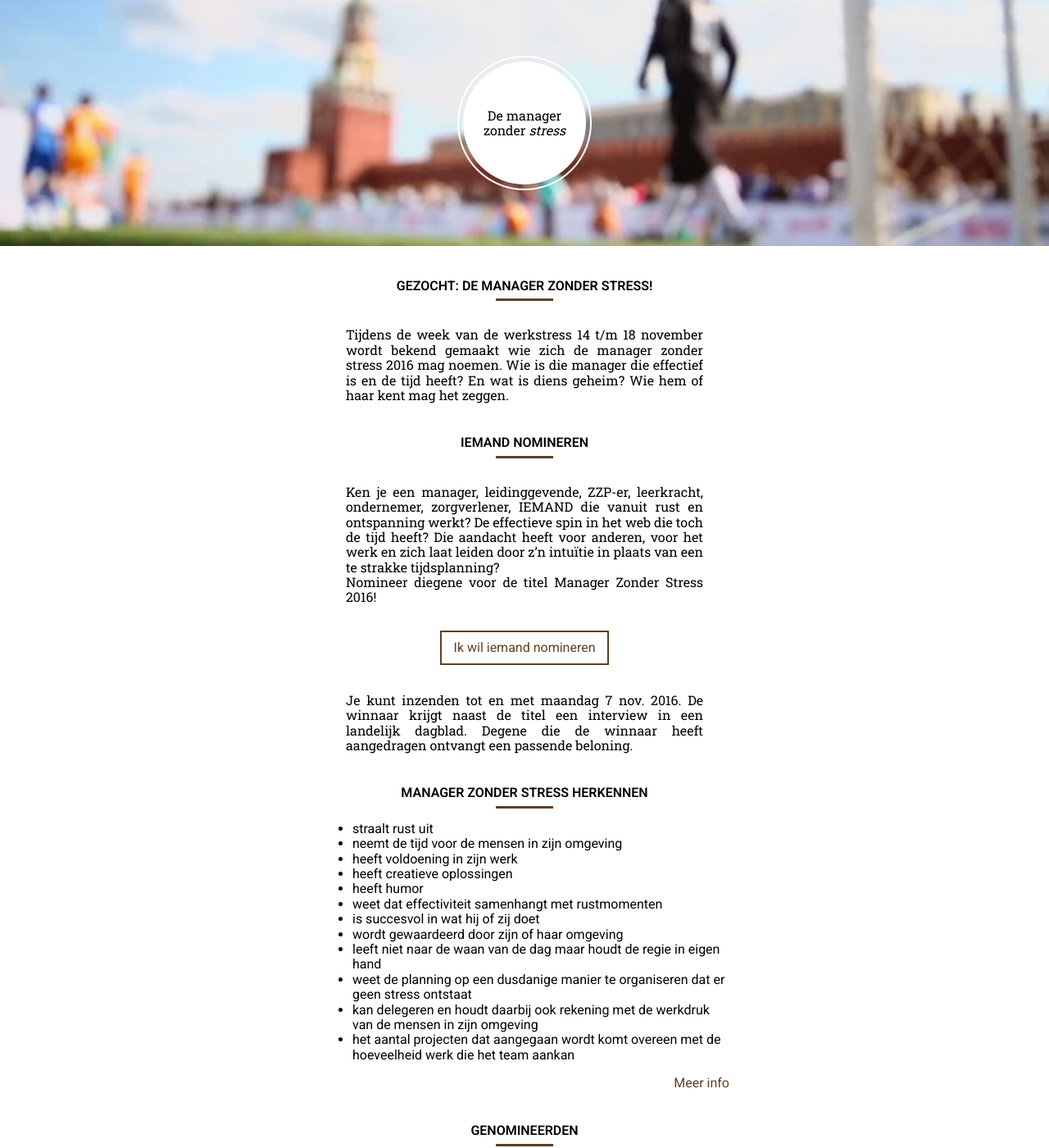
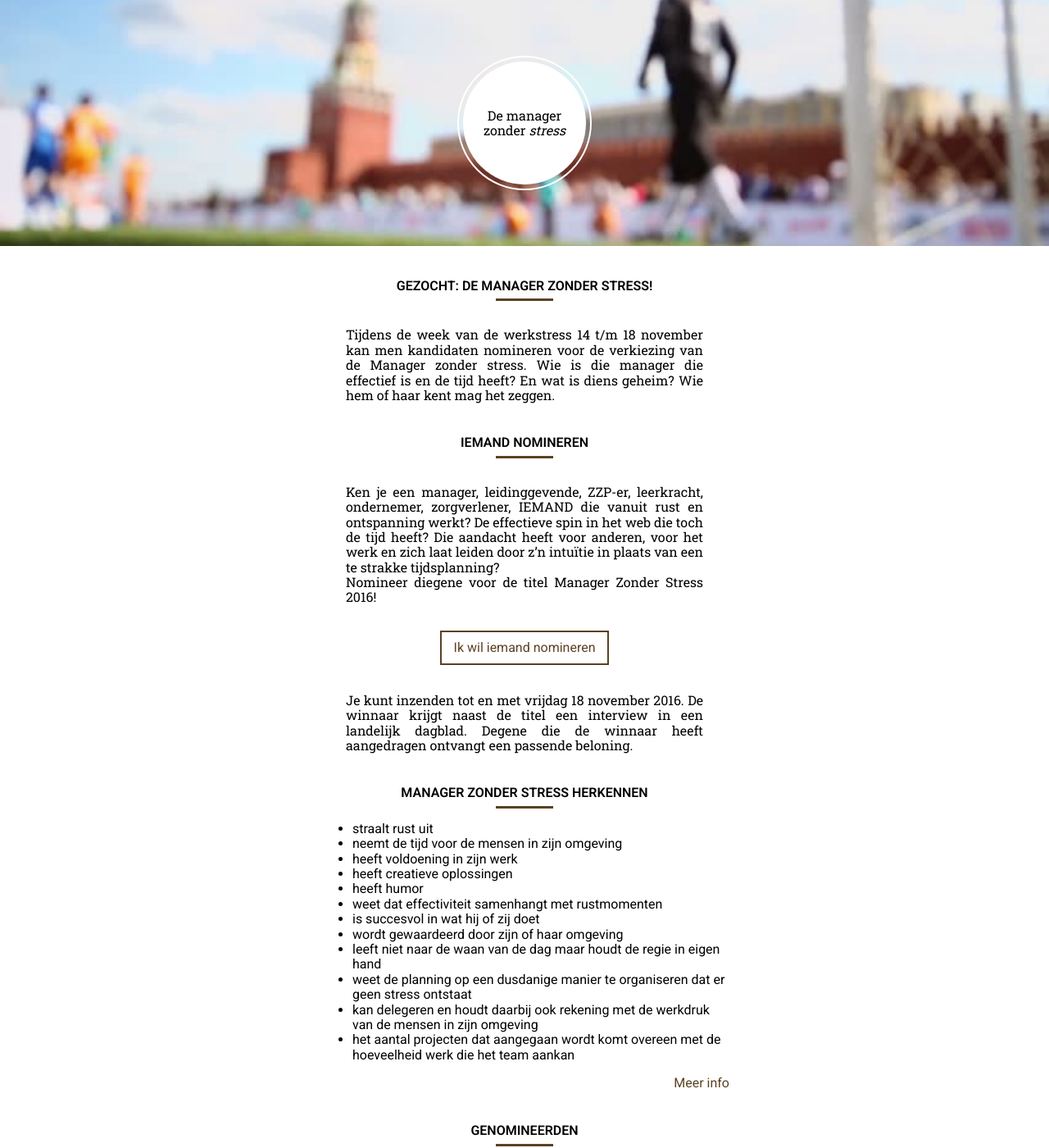
Before and after one commit to nloomans/manager-zonder-stress, a Jekyll site: the page built from index.html, in a window 1280 px wide and 1400 px high. Shown: the whole window at 82% size. Built offline with Jekyll 4.4.1, drawn with Linux system fonts in a browser that asks for light colours.

Commit message:
Update about_text.md

```diff
--- a/_includes/about_text.md
+++ b/_includes/about_text.md
@@ -1,5 +1,5 @@
-# Gezocht: de manager zonder stress!
-Tijdens de week van de werkstress 14 t/m 18 november wordt bekend gemaakt wie zich de manager zonder stress 2016 mag noemen. Wie is die manager die effectief is en de tijd heeft? En wat is diens geheim? Wie hem of haar kent mag het zeggen.
+# Gezocht: de Manager zonder stress!
+Tijdens de week van de werkstress 14 t/m 18 november kan men kandidaten nomineren voor de verkiezing van de Manager zonder stress. Wie is die manager die effectief is en de tijd heeft? En wat is diens geheim? Wie hem of haar kent mag het zeggen.
 
 # Iemand nomineren
 Ken je een manager, leidinggevende, ZZP-er, leerkracht, ondernemer, zorgverlener, IEMAND die vanuit rust en ontspanning werkt? De effectieve spin in het web die toch de tijd heeft? Die aandacht heeft voor anderen, voor het werk en zich laat leiden door z’n intuïtie in plaats van een te strakke tijdsplanning?<br>
@@ -15,7 +15,7 @@ Nomineer diegene voor de titel Manager Zonder Stress 2016!
   </a>
 </div>
 
-Je kunt inzenden tot en met maandag 7 nov. 2016. De winnaar krijgt naast de titel een interview in een landelijk dagblad. Degene die de winnaar heeft aangedragen ontvangt een passende beloning.
+Je kunt inzenden tot en met vrijdag 18 november 2016. De winnaar krijgt naast de titel een interview in een landelijk dagblad. Degene die de winnaar heeft aangedragen ontvangt een passende beloning.
 
 # Manager zonder stress herkennen
 
```
